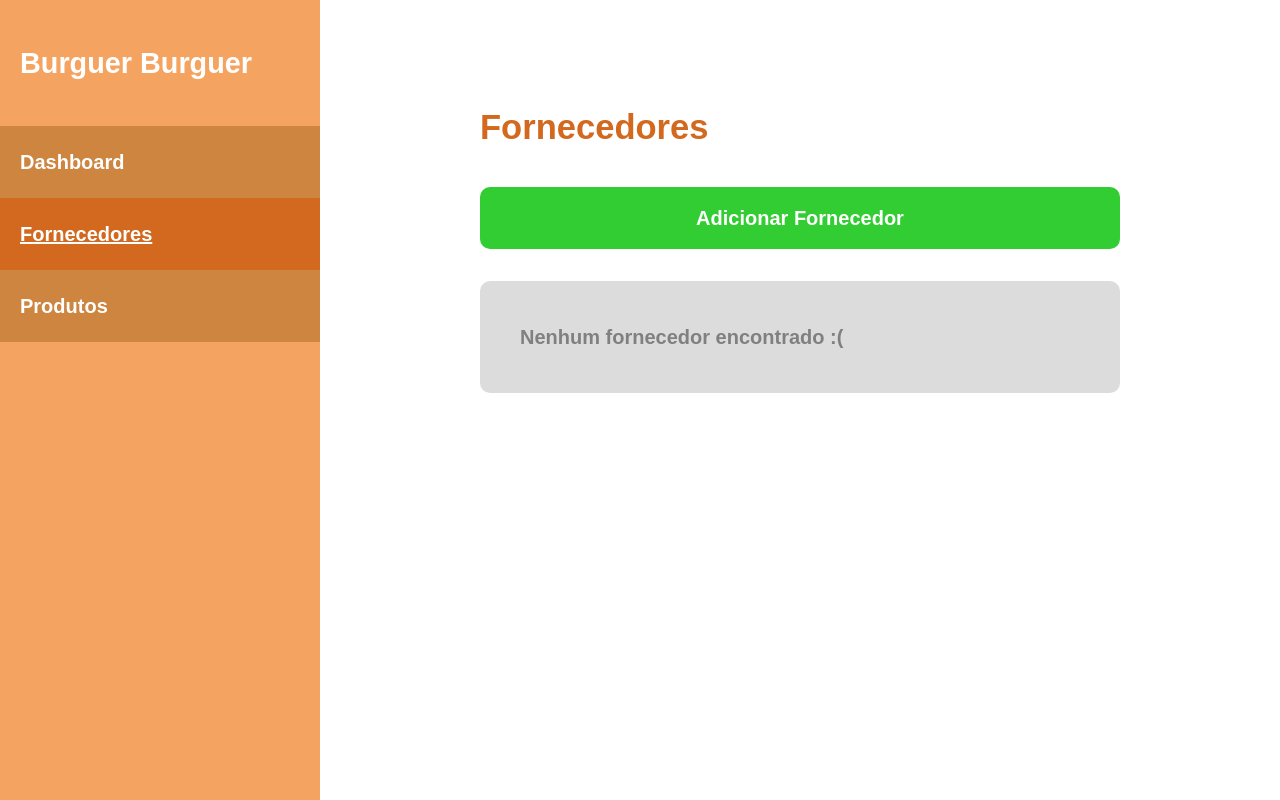
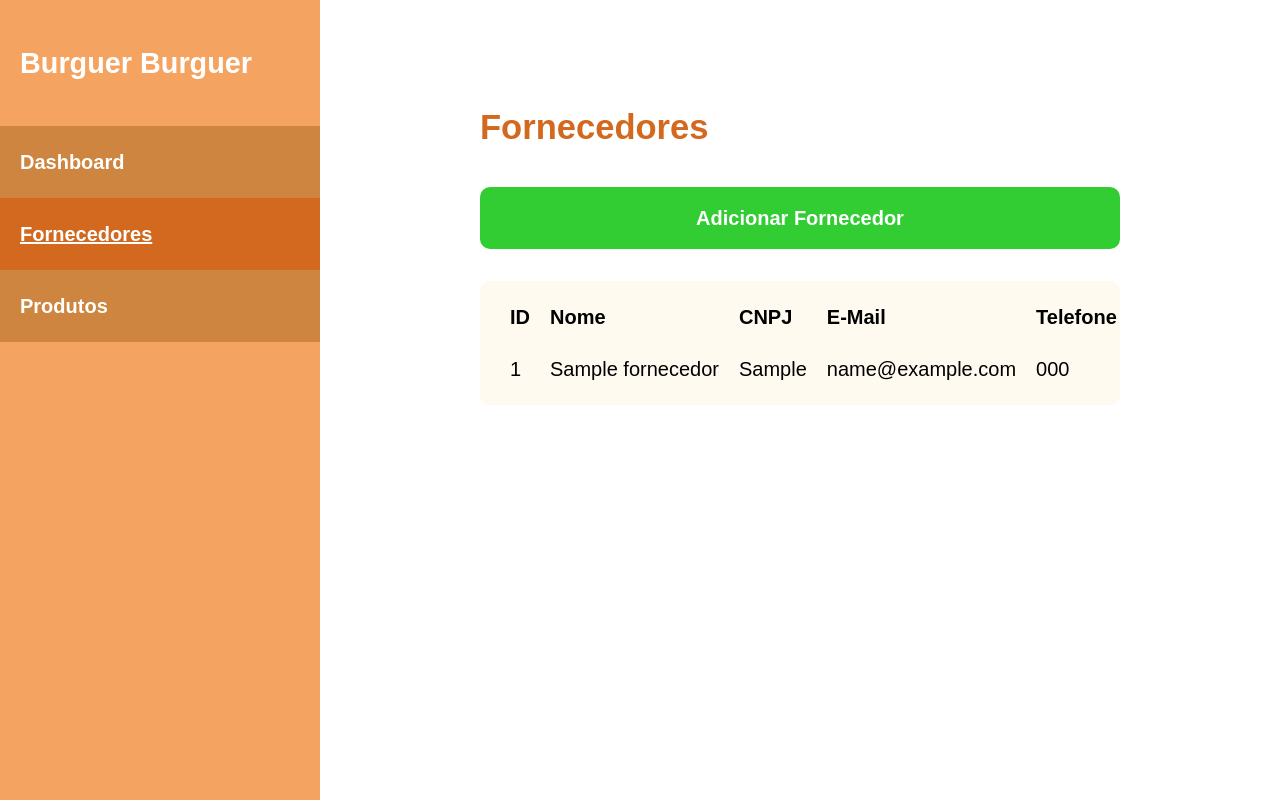
Before and after one commit to thirdendeal/dashboard-app, a PHP site: page /fornecedores/ in a window 1280 px wide. Run offline with PHP 8.4, Linux system fonts and the light colour scheme; tables that the repository leaves empty hold one stand-in row (values such as "Sample post").

Commit message:
Add table listing

```diff
--- /dev/null
+++ b/_model/database/get-table.php
@@ -0,0 +1,22 @@
+<?php
+
+require $_SERVER['DOCUMENT_ROOT'] . "/_model/database/pdo.php";
+
+// ---------------------------------------------------------------------
+
+function get_table($table_name)
+{
+  global $pdo;
+
+  $rows = $pdo->prepare("SELECT * FROM dashboard_app.`$table_name`;");
+  $rows->execute();
+  $headers = $rows->fetch(PDO::FETCH_ASSOC);
+
+  if ($headers)
+    $headers = array_keys($headers);
+
+  $rows = $pdo->prepare("SELECT * FROM dashboard_app.`$table_name`;");
+  $rows->execute();
+
+  return [$headers, $rows];
+}
--- a/_model/database/insert.php
+++ b/_model/database/insert.php
@@ -4,7 +4,7 @@ require $_SERVER['DOCUMENT_ROOT'] . "/_model/database/pdo.php";
 
 // ---------------------------------------------------------------------
 
-function insert($table, $pairs)
+function insert($table_name, $pairs)
 {
   global $pdo;
 
@@ -20,6 +20,6 @@ function insert($table, $pairs)
   $values_order  = implode(", ", array_fill(0, count($backticked_columns), "?"));
 
   return $pdo->prepare(
-    "INSERT INTO dashboard_app.`$table` ($columns_order) VALUES ($values_order);"
+    "INSERT INTO dashboard_app.`$table_name` ($columns_order) VALUES ($values_order);"
   )->execute($values);
 }
--- a/_view/assets/css/default.css
+++ b/_view/assets/css/default.css
@@ -171,18 +171,6 @@ h1 {
   text-decoration: underline;
 }
 
-/* Table View */
-/* ------------------------------------------------------------------ */
-
-.empty-table-view {
-  background-color: gainsboro;
-  border-radius: 0.5rem;
-  color: gray;
-  display: block;
-  font-weight: 700;
-  padding: 2rem;
-}
-
 /* Buttons */
 /* ------------------------------------------------------------------ */
 
@@ -268,7 +256,8 @@ label {
     toastIn 0.5s cubic-bezier(0.68, -0.6, 0.32, 1.6),
     toast 2s linear 0.5s,
     toastOut 1s cubic-bezier(0.68, -0.6, 0.32, 1.6) 2.5s;
-  background-color: rgba(0, 128, 0, 0.75);
+  backdrop-filter: blur(12px) saturate(1.5);
+  background-color: rgba(0, 128, 0, 0.7);
   border-radius: 0.5rem;
   color: white;
   padding: 1rem;
@@ -279,10 +268,76 @@ label {
   background-color: rgb(255, 0, 0, 0.75);
 }
 
-.toast--success::before {
-  content: "Registro feito com sucesso!";
+.toast-link {
+  background-color: deepskyblue;
+  border-radius: 0.5rem;
+  box-shadow:
+    rgba(50, 50, 93, 0.25) 0px 13px 27px -5px,
+    rgba(0, 0, 0, 0.3) 0px 8px 16px -8px;
+  color: white;
+  display: inline-block;
+  font-weight: 700;
+  margin-left: 1rem;
+  padding: 0.5rem;
 }
 
-.toast--failure::before {
-  content: "Algo deu errado no registro...";
+.toast-link:hover {
+  background-color: royalblue;
 }
+
+/* Table View */
+/* ------------------------------------------------------------------ */
+
+.empty-table-view {
+  background-color: gainsboro;
+  border-radius: 0.5rem;
+  color: gray;
+  display: block;
+  font-weight: 700;
+  padding: 2rem;
+}
+
+table {
+  background-color: floralwhite;
+  border-radius: 0.5rem;
+  display: block;
+  overflow-x: auto;
+  padding: 1rem;
+  width: 100%;
+}
+
+tr:nth-child(odd):not(:first-of-type) td {
+  background: blanchedalmond;
+}
+
+tr:nth-child(odd):not(:first-of-type) td:first-of-type {
+  border-radius: 0.5rem 0 0 0.5rem;
+}
+
+tr:nth-child(odd):not(:first-of-type) td:last-of-type {
+  border-radius: 0 0.5rem 0.5rem 0;
+}
+
+th {
+  font-weight: 700;
+  padding-bottom: 1rem;
+  padding-left: 0.5rem;
+  padding-right: 0.5rem;
+  text-align: left;
+  text-transform: capitalize;
+}
+
+td {
+  font-weight: 400;
+  padding-left: 0.5rem;
+  padding-right: 0.5rem;
+  white-space: nowrap;
+}
+
+.td-active {
+  color: green;
+}
+
+.td-inactive {
+  color: red;
+}
--- a/fornecedores/index.php
+++ b/fornecedores/index.php
@@ -1,3 +1,8 @@
+<?php
+require $_SERVER['DOCUMENT_ROOT'] . "/_model/database/pdo.php";
+
+require $_SERVER['DOCUMENT_ROOT'] . "/_model/database/get-table.php";
+?>
 <!DOCTYPE html>
 <html lang="pt-BR">
 
@@ -28,9 +33,53 @@
       <a href="/adicionar-fornecedor/" class="green-button">Adicionar Fornecedor</a>
       <br>
 
-      <div class="empty-table-view">
-        Nenhum fornecedor encontrado :(
-      </div>
+
+      <?php
+      list($headers, $rows) = get_table("fornecedor");
+
+      if ($headers) {
+      ?>
+        <table>
+          <tr>
+            <?php
+            foreach ($headers as $header) {
+              if ($header == "id_fornecedor")
+                $header = "ID";
+
+              if ($header == "cnpj")
+                $header = "CNPJ";
+
+              echo "<th>$header</th>";
+            }
+            ?>
+          </tr>
+
+          <?php
+          while ($row = $rows->fetch(PDO::FETCH_ASSOC)) {
+            echo "<tr>";
+            foreach ($row as $key => $value) {
+              if ($key == "status") {
+                $value = $value ? "ATIVO" : "INATIVO";
+                $class = $value ? "td-active" : "td-inactive";
+
+                echo "<td class=\"$class\">$value</td>";
+              } else {
+                echo "<td>$value</td>";
+              }
+            }
+            echo "</tr>";
+          }
+          ?>
+        </table>
+      <?php
+      } else {
+      ?>
+        <div class="empty-table-view">
+          Nenhum fornecedor encontrado :(
+        </div>
+      <?php
+      }
+      ?>
     </div>
   </main>
 </body>
```
Also changed, not shown: adicionar-fornecedor/index.php (+12 -1 lines).
